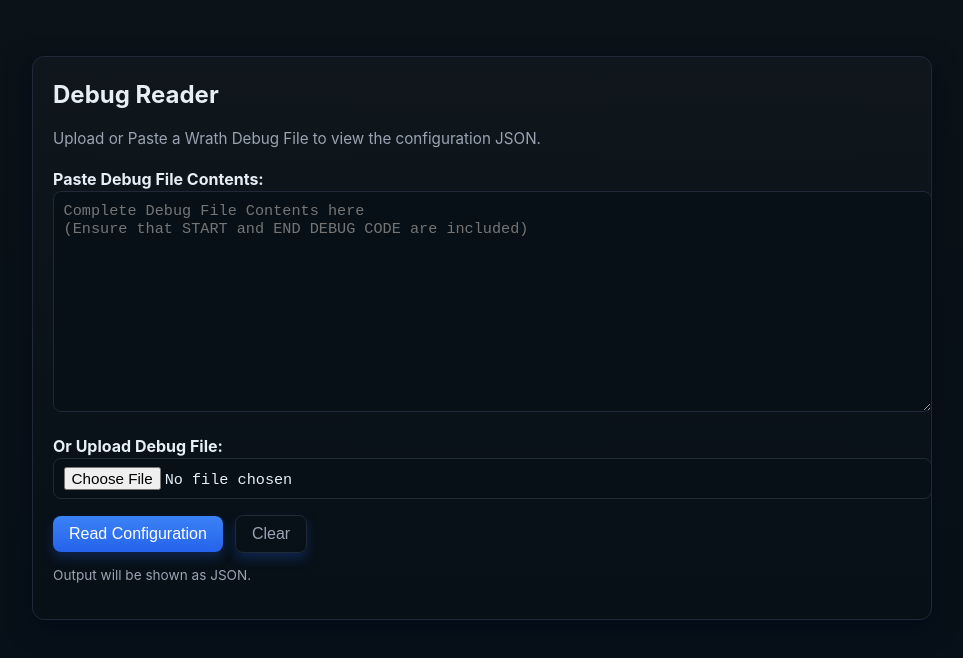
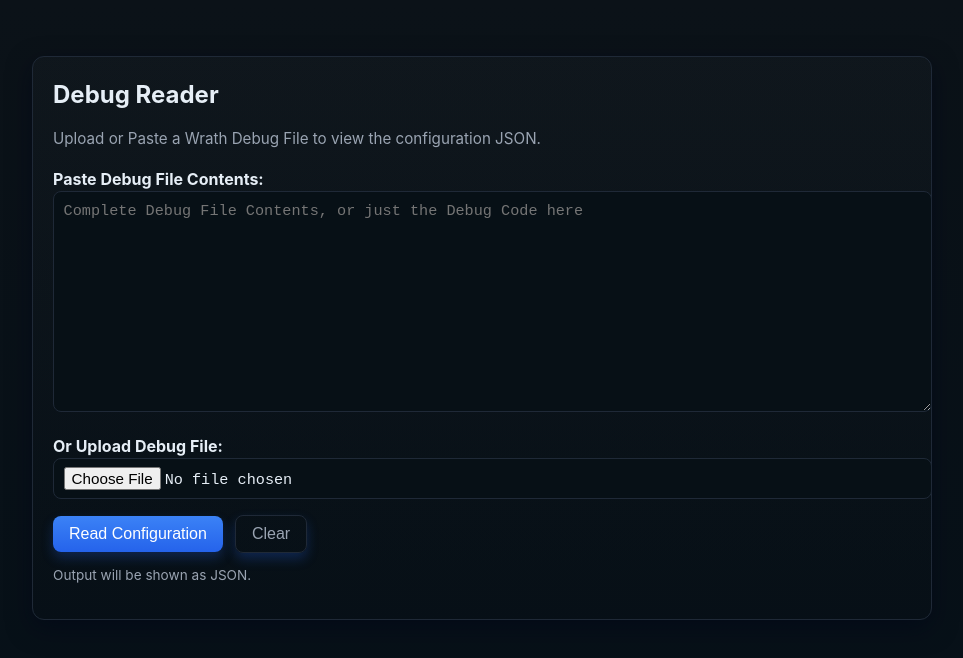
Before and after one commit to zbee/WrathWeb, a website: page worker/src/html/debug-reader.html in a window 1280 px wide. Shown: the whole page, without its empty margins (158-1121 px from the left). Drawn offline with Linux system fonts and the light colour scheme.

Commit message:
fix(DebugReader): Correct instructions

```diff
--- a/worker/src/html/debug-reader.html
+++ b/worker/src/html/debug-reader.html
@@ -74,9 +74,7 @@
         <form method="POST" enctype="multipart/form-data">
             <div class="row">
                 <label><strong>Paste Debug File Contents:</strong></label><br>
-                <textarea name="textInput"
-                placeholder="Complete Debug File Contents here
-(Ensure that START and END DEBUG CODE are included)"></textarea>
+                <textarea name="textInput" placeholder="Complete Debug File Contents, or just the Debug Code here"></textarea>
             </div>
             <div class="row">
                 <label><strong>Or Upload Debug File:</strong></label><br>
```
